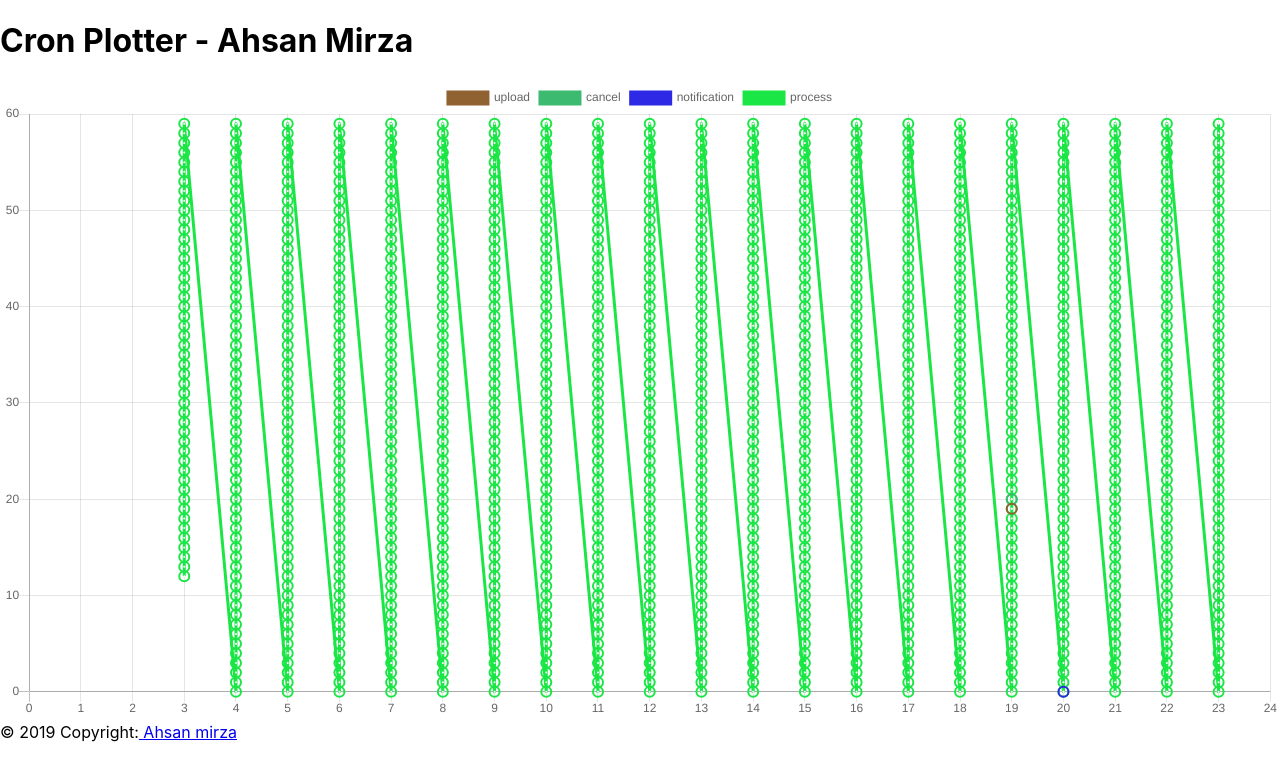
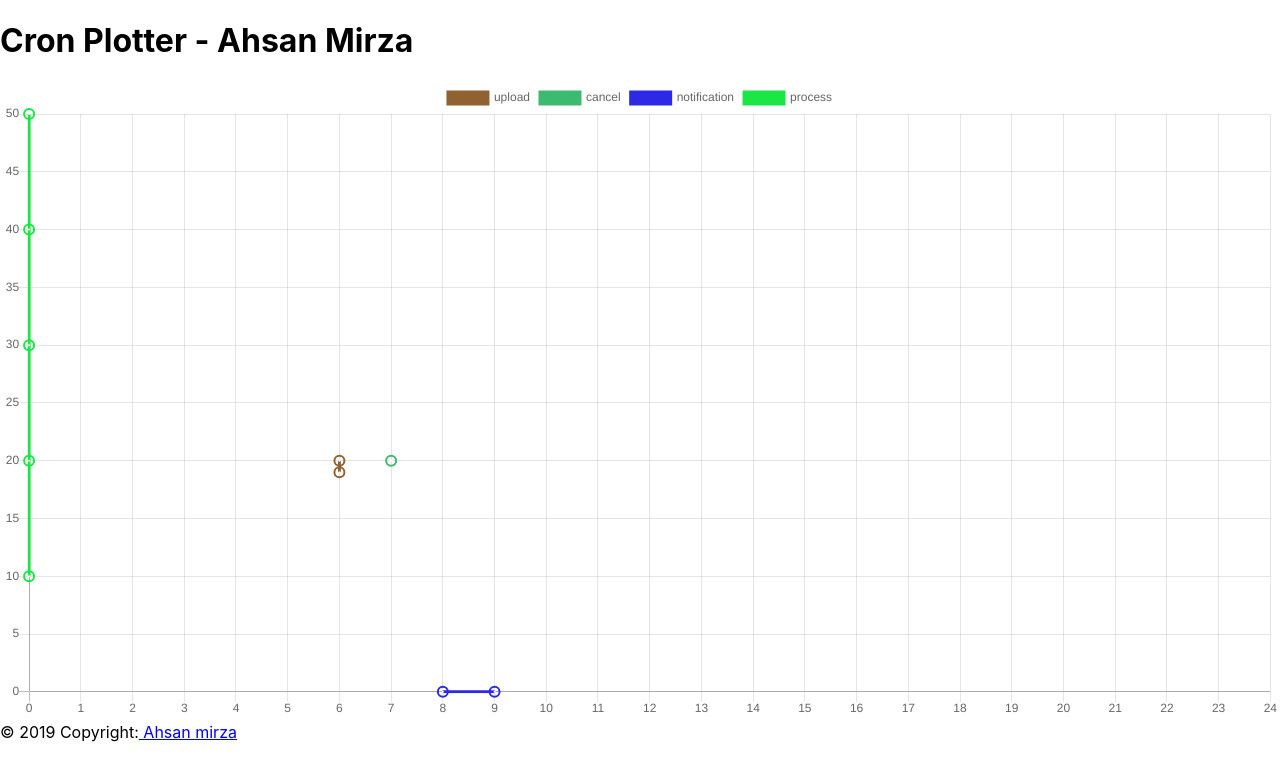
Before and after one commit to mohd-ahsan-mirza/react-projects, a React (Create React App) app in the folder cron-graph-plotter/: page / in a window 1280 px wide. Shown: the top 780 px of the page. Built offline with nearby package versions, Linux system fonts and the light colour scheme.

Commit message:
Bug fixes

```diff
--- a/cron-graph-plotter/src/components/Cron.js
+++ b/cron-graph-plotter/src/components/Cron.js
@@ -9,6 +9,7 @@ class Cron extends Graph{
 		var today = new Date();
 		var date_start = new Date();
 		date_start.setDate(today.getDate()+1);
+		date_start.setHours(0,0,0,0);
 
 		var parser = require('cron-parser');
 		var cron_options = {
@@ -16,36 +17,13 @@ class Cron extends Graph{
 		  };
 
 		var crons = [
-					 {cron_label:"upload", cron_expression: parser.parseExpression('19 19 * * *',cron_options)},
-					 {cron_label: "cancel", cron_expression: parser.parseExpression('20 19 * * *',cron_options)},
-					 {cron_label: "notification", cron_expression: parser.parseExpression('0 20 * * *',cron_options)},
-					 {cron_label: "process", cron_expression: parser.parseExpression('* * * * *',cron_options)},
+					 {cron_label:"upload", cron_expression: parser.parseExpression('19-20 6 * * *',cron_options)},
+					 {cron_label: "cancel", cron_expression: parser.parseExpression('20 7 * * *',cron_options)},
+					 {cron_label: "notification", cron_expression: parser.parseExpression('0 8-9 * * *',cron_options)},
+					 {cron_label: "process", cron_expression: parser.parseExpression('*/10 0 * * *',cron_options)},
 					];
 
 		var dataSetArray= []
-
-		// To set Y-axis to 60min
-		// var initialDataSetObject = {}
-		// initialDataSetObject.data = []
-		// var initialDataObject = {}
-		// initialDataObject.type = 'line'
-		// initialDataObject.label = 'Max time'
-		// initialDataObject.x = 0
-		// initialDataObject.y = 60
-		// initialDataSetObject.data.push(initialDataObject)
-		// initialDataSetObject.options = {
-		// 	scales: {
-		// 		yAxes: [{
-		// 			type: 'time',
-		// 			time: {
-		// 				unit: 'minute',
-		// 				max:60,
-		// 			},
-		// 			distribution: 'series',
-		// 		}]
-		// 	}
-		// }
-		// dataSetArray.push(initialDataSetObject)
 
 		for(run=0;run<crons.length;run++){
 			var cron_expression = crons[run].cron_expression
@@ -74,7 +52,7 @@ class Cron extends Graph{
 			dataSetObject.pointHitDetectionRadius = 2
 			dataSetObject.data = []
 			var interval = new Date(cron_expression.next())
-			console.log(interval)
+			//console.log(interval)
 			//By Default graph plotted will be for tomorrow
 			while(this.isEqualDate(date_start,interval)){
 				var dataObject = {}
@@ -111,11 +89,10 @@ class Cron extends Graph{
     			scales: {
         			yAxes: [{
                         display: true,
-                        ticks: {beginAtZero: true}
-                        }
+						},
                     ],
 					xAxes: [{
-            			display: true,
+						display: true,
         			}]
 				},
 				tooltips: {
@@ -125,13 +102,15 @@ class Cron extends Graph{
 							return dataset.label
 						},
 						label: function(tooltipItem, data) {
+							//console.log(tooltipItem)
+							//console.log(data)
 							var dataset = data.datasets[tooltipItem.datasetIndex]
-							var hour=dataset.data[0].x
+							var hour=dataset.data[tooltipItem.index].x
 							var hour_period = "am"
 							if(hour > 11){
 								hour_period = "pm"
 							}
-							var minute = dataset.data[0].y
+							var minute = tooltipItem.value
 							if (/^\d$/.test(minute))  {
 								minute = "0" + minute
 							  }
```
